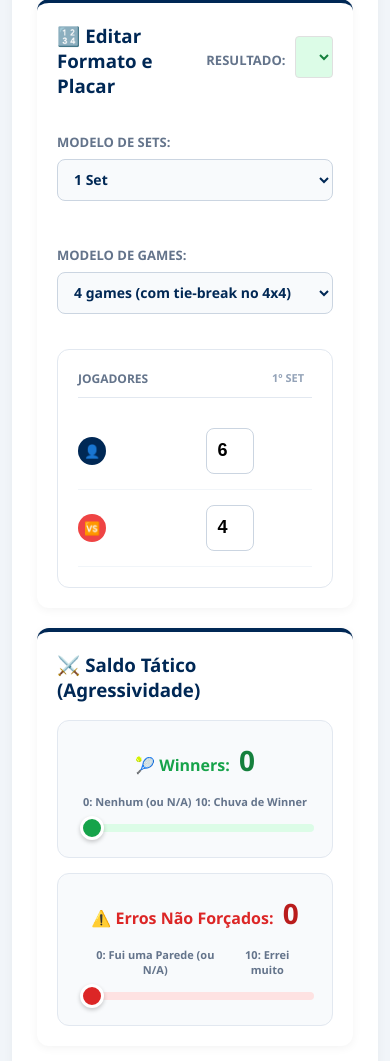
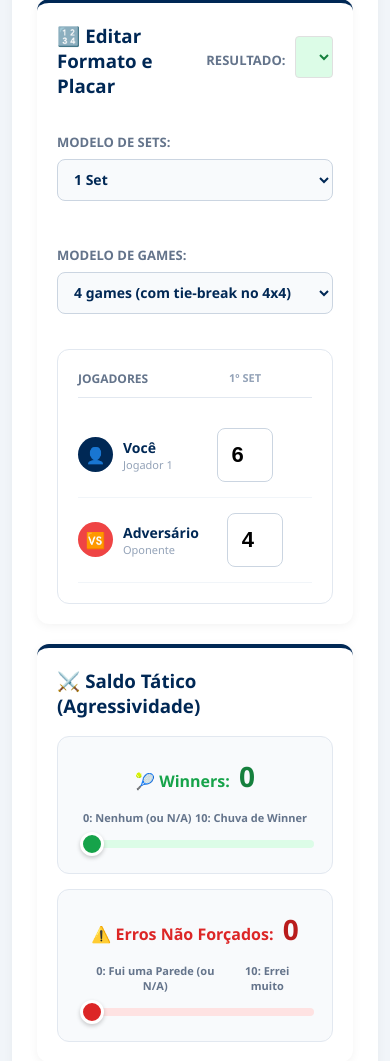
Before and after one commit to pedrosolonassis/court_metrics, a Flask app: page /edit/1 in a window 390 px wide. Shown: the part 902-1963 px from the top of the page. Run offline with Flask 3, Linux system fonts and the light colour scheme; a user stored in the database is signed in; data comes from the database, SQL or seed files in the repository; data that the repository does not hold is empty; some libraries are stand-ins or nearby versions.

Commit message:
fix: edicao das partidas

```diff
--- a/templates/edit_match.html
+++ b/templates/edit_match.html
@@ -68,27 +68,12 @@
         .grid-2, .grid-3 { grid-template-columns: 1fr !important; gap: 15px; }
 
         .performance-container { grid-template-columns: 1fr !important; gap: 20px; }
-        .rating-cards { grid-template-columns: 1fr 1fr; gap: 10px; }
+        .rating-cards { grid-template-columns: 1fr 1fr; gap: 10px; } /* Mantém 2 colunas para os números 0-10 */
 
         .chart-container { margin-top: 10px; padding: 10px; width: 100%; overflow: hidden; box-sizing: border-box; }
         #liveRadarChart { max-width: 100%; height: auto !important; }
 
-        /* FIX PLACAR MOBILE: player-info menor para dar espaço aos inputs de sets */
-        .player-info { flex: 0 0 70px; gap: 6px; }
-        /* Esconde textos secundários ("Jogador 1", "Oponente") — só ícone + nome */
-        .player-info > div:last-child { display: none; }
-        /* Ícones menores */
-        .player-info > div:first-child { width: 28px !important; height: 28px !important; font-size: 13px !important; flex-shrink: 0; }
-        /* Nome do jogador menor */
-        .player-info > div:nth-child(2) > div:first-child { font-size: 12px !important; }
-
-        /* Score area: scroll horizontal quando não couber tudo */
-        #dynamic_score_area { overflow-x: auto; -webkit-overflow-scrolling: touch; padding: 12px 8px; }
-        /* Cabeçalho e inputs de cada set mais compactos */
-        #set_headers > div { min-width: 60px !important; }
-        #p_inputs > div, #o_inputs > div { min-width: 60px !important; }
-        .score-input { width: 42px !important; height: 42px !important; font-size: 18px !important; }
-        .tb-input { width: 30px !important; height: 30px !important; font-size: 12px !important; }
+        .player-info { flex: 0 0 100px; } /* Idêntico ao new_match — preserva nomes e dá espaço aos inputs */
 
         .mental-desc { flex-direction: column; text-align: center; gap: 3px; font-size: 10px; }
     }
@@ -204,14 +189,13 @@
         <div class="grid-2" style="margin-bottom: 20px;">
             <div>
                 <label style="font-size: 13px; font-weight: bold; color: #64748b;">MODELO DE SETS:</label>
-                {# FIX: adicionado name="match_format" — sem ele o formato não era enviado ao backend #}
-                <select id="set_model" name="match_format" class="form-control" onchange="renderScoreInputs()">
+                <select id="set_model" class="form-control" onchange="renderScoreInputs()">
                     <option value="" disabled>Escolha o modelo de sets...</option>
-                    <option value="1 Set" {% if match['match_format'] == '1 Set' %}selected{% endif %}>1 Set</option>
-                    <option value="2 Sets + Super Tiebreak" {% if match['match_format'] == '2 Sets + Super Tiebreak' %}selected{% endif %}>2 Sets + Super Tiebreak</option>
-                    <option value="3 Sets" {% if match['match_format'] == '3 Sets' %}selected{% endif %}>3 Sets Completos</option>
-                    <option value="4 Sets + Super Tiebreak" {% if match['match_format'] == '4 Sets + Super Tiebreak' %}selected{% endif %}>4 Sets + Super Tiebreak</option>
-                    <option value="5 Sets" {% if match['match_format'] == '5 Sets' %}selected{% endif %}>5 Sets (Grand Slam)</option>
+                    <option value="1 Set">1 Set</option>
+                    <option value="2 Sets + Super Tiebreak">2 Sets + Super Tiebreak</option>
+                    <option value="3 Sets">3 Sets Completos</option>
+                    <option value="4 Sets + Super Tiebreak">4 Sets + Super Tiebreak</option>
+                    <option value="5 Sets">5 Sets (Grand Slam)</option>
                 </select>
             </div>
             <div>
@@ -227,10 +211,10 @@
             </div>
         </div>
 
-        <div id="dynamic_score_area" style="display: none; background: white; padding: 20px; border: 1px solid #e2e8f0; border-radius: 12px; overflow-x: auto; -webkit-overflow-scrolling: touch;">
+        <div id="dynamic_score_area" style="display: none; background: white; padding: 20px; border: 1px solid #e2e8f0; border-radius: 12px; overflow-x: auto;">
 
             <div style="display: flex; border-bottom: 1px solid #e2e8f0; padding-bottom: 10px; margin-bottom: 15px;">
-                <div style="flex: 0 0 180px; font-weight: bold; color: #64748b; font-size: 12px; display: flex; align-items: center;">JOGADORES</div>
+                <div class="player-info" style="font-weight: bold; color: #64748b; font-size: 12px; display: flex; align-items: center;">JOGADORES</div>
                 <div id="set_headers" style="display: flex; gap: 20px; flex: 1;"></div>
             </div>
 
@@ -527,19 +511,17 @@
         else if(setModel.includes('5 Sets')) numSets = 5;
 
         let headersHtml = ''; let pInputsHtml = ''; let oInputsHtml = '';
-        const isMobile = window.innerWidth <= 768;
-        const minW = isMobile ? '60px' : '90px';
 
         for(let i=1; i<=numSets; i++) {
             let isSuperTb = setModel.includes('Super Tiebreak') && i === numSets;
             let title = isSuperTb ? 'SUPER TB' : i + 'º SET';
 
-            headersHtml += `<div style="flex: 1; min-width: ${minW}; text-align: center; font-size: 11px; font-weight: bold; color: #94a3b8;">${title}</div>`;
-            pInputsHtml += `<div style="flex: 1; min-width: ${minW}; display: flex; justify-content: center; gap: 5px;">
+            headersHtml += `<div style="flex: 1; min-width: 90px; text-align: center; font-size: 11px; font-weight: bold; color: #94a3b8;">${title}</div>`;
+            pInputsHtml += `<div style="flex: 1; min-width: 90px; display: flex; justify-content: center; gap: 5px;">
                                 <input type="number" class="score-input p-score" data-set="${i}" min="0">
                                 ${!isSuperTb ? `<input type="number" class="tb-input p-tb" data-set="${i}" min="0" style="display: none;">` : ''}
                             </div>`;
-            oInputsHtml += `<div style="flex: 1; min-width: ${minW}; display: flex; justify-content: center; gap: 5px;">
+            oInputsHtml += `<div style="flex: 1; min-width: 90px; display: flex; justify-content: center; gap: 5px;">
                                 <input type="number" class="score-input o-score" data-set="${i}" min="0">
                                 ${!isSuperTb ? `<input type="number" class="tb-input o-tb" data-set="${i}" min="0" style="display: none;">` : ''}
                             </div>`;
```
Also changed, not shown: 1 other file.
